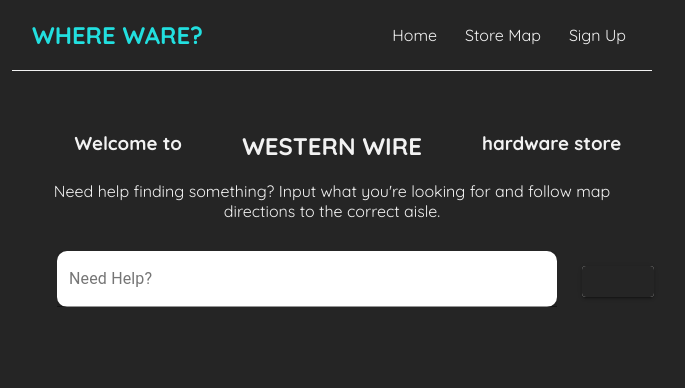
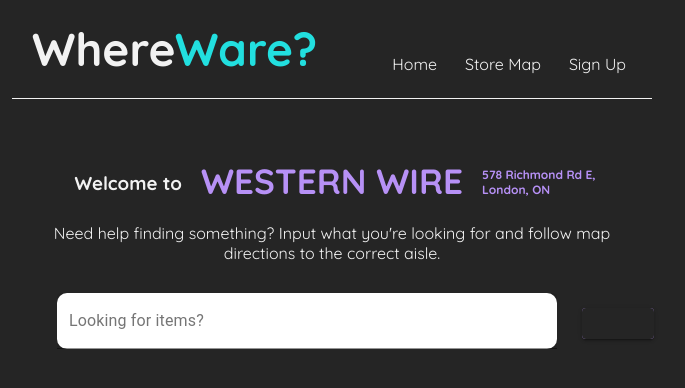
Before and after one commit to zhenrup/HackThe6ix, a React (Create React App) app in the folder hackthe6/frontend/: page / in a window 1280 px wide. Shown: the top 388 px of the page, without its empty margins (308-993 px from the left). Built offline with nearby package versions, Linux system fonts and the light colour scheme.

Commit message:
add more styles

```diff
--- a/hackthe6/frontend/package.json
+++ b/hackthe6/frontend/package.json
@@ -10,6 +10,7 @@
     "@testing-library/user-event": "^12.8.3",
     "react": "^17.0.2",
     "react-dom": "^17.0.2",
+    "react-icons": "^4.2.0",
     "react-router-dom": "^5.2.0",
     "react-scripts": "4.0.3",
     "web-vitals": "^1.1.2"
--- a/hackthe6/frontend/src/components/Navbar.js
+++ b/hackthe6/frontend/src/components/Navbar.js
@@ -5,7 +5,7 @@ const Navbar = () => {
   return (
     <nav className="navbar">
       {/* <img src={logo} alt="Logo" style={{ height: '80px', width: '200px' }} /> */}
-      <h1>WHERE WARE?</h1>
+      <h1><span id='where'> Where</span>Ware?</h1>
       <div className="links">
         <Link to="/">Home</Link>
         <Link to="/map">Store Map</Link>
--- a/hackthe6/frontend/src/index.css
+++ b/hackthe6/frontend/src/index.css
@@ -30,7 +30,7 @@
   color: #f2f2f2;
 }
 .navbar a:hover {
-  color: #266d83;
+  color: #22dfdf;
 }
 .content {
   max-width: 600px;
@@ -42,16 +42,47 @@
   background-color: #f2f2f2 !important;
 }
 
-/* .searchBar {
-  color: white;
-  background-color: white;
-} */
-
-#search{
+#search, #email, #name{
   color: #252525;
   background-color: white;
   border-radius: 10px;
 }
-#search-label{
+#search-label, #email-label, #name-label{
   background-color: white;
 }
+
+h2{
+  color: #B791F6;
+  font-size: 35px;
+  text-align: center;
+
+}
+
+h1{
+  font-size: 46px;
+}
+
+h3{
+  margin-top: 12px;
+}
+
+h4{
+  margin-top: 8px;
+  font-size: 12px;
+  color: #B791F6;
+}
+
+.links{
+  margin-top: 30px;
+}
+
+div.frontPage{
+  height: 100%;
+}
+
+
+
+/* #searchButton, #searchButton-label {
+  color: #B791F6;
+  background-color: white;
+} */
--- a/hackthe6/frontend/src/pages/Business.js
+++ b/hackthe6/frontend/src/pages/Business.js
@@ -6,7 +6,7 @@ const useStyles = makeStyles((theme) => ({
     '& .MuiTextField-root': {
       margin: theme.spacing(1),
       width: '25ch',
-      background: '#f2f2f2',
+      // background: '#f2f2f2',
     },
   },
 }));
@@ -36,7 +36,7 @@ const Business = () => {
             <TextField
               id="name"
               label="Company Name"
-              variant="outlined"
+              variant="filled"
               placeholder="Name"
               style={{ width: 500 }}
               inputRef={nameRef}
@@ -46,7 +46,7 @@ const Business = () => {
             <TextField
               id="email"
               label="Company Email"
-              variant="outlined"
+              variant="filled"
               placeholder="Email"
               style={{ width: 500 }}
               inputRef={emailRef}
@@ -66,6 +66,8 @@ const Business = () => {
         </Grid>
       </form>
     </div>
+
+
   );
 };
 
--- a/hackthe6/frontend/src/pages/Home.js
+++ b/hackthe6/frontend/src/pages/Home.js
@@ -4,18 +4,26 @@ import { Button, TextField, Grid, Link } from '@material-ui/core';
 import firstExPic from './storeMapEx1.png';
 import secExPic from './storeMapEx2.png';
 
-// const useStyles = makeStyles((theme) => ({
-//   root: {
-//     '& .MuiTextField-root': {
-//       margin: theme.spacing(1),
-//       width: '25ch',
-//       background: '#f2f2f2',
+
+const useStyles = makeStyles((theme) => ({
+  root: {
+    '& .MuiTextField-root': {
+      margin: theme.spacing(1),
+      width: '25ch',
+      background: '#f2f2f2',
+    },
+  },
+  input: {
+    background: '#f2f2f2 !important',
+  },
+  // overrides: {
+  //   MuiButton: {
+  //     raisedPrimary: {
+  //       color: 'white',
   //     },
   //   },
-//   input: {
-//     background: '#f2f2f2 !important',
-//   },
-// }));
+  // }
+}));
 
 const Home = () => {
   const [search, setSearch] = useState('');
@@ -73,6 +81,7 @@ const Home = () => {
 
   return (
     <>
+    <div className='frontPage'>
     <Grid container>
       <Grid item xs={3} align="right">
         <h3>Welcome to</h3>
@@ -81,10 +90,10 @@ const Home = () => {
       <Grid item xs={6} align="center">
         <h2>WESTERN WIRE</h2>
       </Grid>
+      <Grid item xs={3} align="left">
+        <h4>578 Richmond Rd E, London, ON</h4>
+      </Grid>
 
-        <Grid item xs={3} align="left">
-          <h3>hardware store</h3>
-        </Grid>
     </Grid>
 
       <Grid container>
@@ -110,7 +119,7 @@ const Home = () => {
           <Grid item xs={11} align="center" className="searchBar">
             <TextField
               id="search"
-              label="Need Help?"
+              label="Looking for items?"
               variant="filled"
               placeholder="Search for your ware..."
               style={{ width: 500 }}
@@ -122,8 +131,12 @@ const Home = () => {
           </Grid>
           <Grid item xs={1} align="center" style={{ marginTop: 15 }}>
             <Button
+              id="searchButton"
               variant="contained"
               size="small"
+              style={{
+                backgroundColor: "#B791F6",
+              }}
               // endIcon={<SendIcon />}
 
               onClick={sendValue}
@@ -150,12 +163,7 @@ const Home = () => {
           style={{ height: '400px', width: '600px' }}
         />
       )}
-
-      {/* {storeDir.map((item, i) => (
-        <li key={i}>
-          <Link to={item.link}>{item.name}</Link>
-        </li>
-      ))} */}
+    </div>
    </>
   );
 };
--- a/hackthe6/frontend/src/pages/Map.js
+++ b/hackthe6/frontend/src/pages/Map.js
@@ -4,7 +4,7 @@ const Create = () => {
   return (
     <div className="create">
       <h2>Store Map</h2>
-      <img src={map} alt="Logo" style={{ height: '400px', width: '700px' }} />
+      <img src={map} alt="Logo" style={{ height: '400px', width: '600px' }} />
     </div>
   );
 };
```
Also changed, not shown: 1 other file (tests, documents, lock files or other folders). Lines whose indentation alone changed are shown as unchanged.
